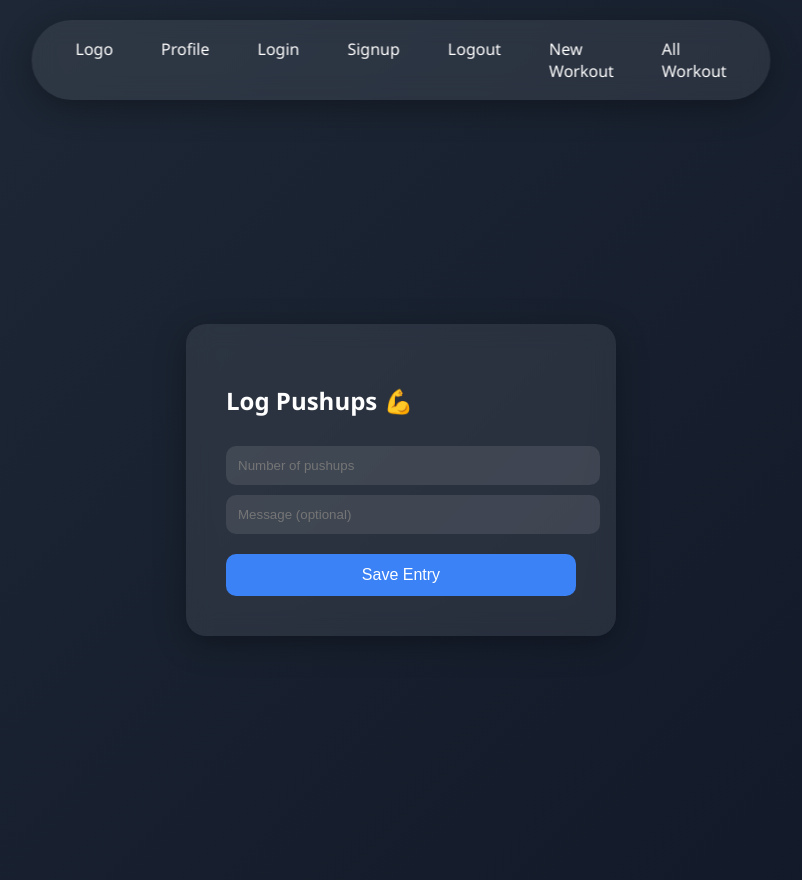
After one commit to AAYUSH-SAHAY-24326711019/Flask_Projects, a Flask app: page /new in a window 1280 px wide. The commit adds this page. Shown: the whole page, without its empty margins (239-1041 px from the left). Run offline with Flask 3, Linux system fonts and the light colour scheme; a user stored in the database is signed in.

Commit message:
added the login logout store and display workouts

```diff
--- a/pushups_logger/auth.py
+++ b/pushups_logger/auth.py
@@ -65,4 +65,4 @@ def login_post():
 @login_required
 def logout():
     logout_user()
-    return redirect('main.index')
+    return render_template('index.html')
--- a/pushups_logger/main.py
+++ b/pushups_logger/main.py
@@ -1,5 +1,9 @@
-from flask import Blueprint, render_template,url_for
+from flask import Blueprint, render_template,url_for,redirect,request,flash,abort
 from flask_login import login_required, current_user
+from . import db
+from .models import User
+from .models import Workout
+
 
 main = Blueprint('main', __name__)
 
@@ -13,3 +17,34 @@ def index():
 def profile():
     # return 'Hello World'
     return render_template('profile.html',name=current_user.name)
+
+# -------------Section to add the workouts -------------------start
+@main.route('/new')
+@login_required
+def new_workout():
+    return render_template('create_workout.html')
+
+@main.route('/new',methods=['POST'])
+@login_required
+def new_workout_post():
+    pushups= request.form.get('pushups')
+    comment = request.form.get('comment')
+
+    workout = Workout(pushups=pushups,comment=comment,author=current_user)
+    db.session.add(workout)
+    db.session.commit()
+
+    flash('Your workout has been added!')
+
+    return redirect(url_for('main.user_workouts'))
+
+# -------------Section to add the workouts -------------------end
+
+# -------------Section to see the workouts -------------------start
+@main.route('/all')
+@login_required
+def user_workouts():
+    user = User.query.filter_by(email=current_user.email).first_or_404()
+    workouts = user.workouts
+    return render_template('all_workouts.html',workouts=workouts,user=user)
+# -------------Section to see the workouts -------------------end
--- a/pushups_logger/templates/base.html
+++ b/pushups_logger/templates/base.html
@@ -15,6 +15,9 @@
 <a href="{{ url_for('auth.login') }}">Login</a>
 <a href="{{ url_for('auth.signup') }}">Signup</a>
 <a href="{{ url_for('auth.logout') }}">Logout</a>
+<a href="/new">New Workout</a>
+<a href="/all">All Workout</a>
+{#    # you can add it but ask the signup->login(automatic)->then store#}
 </div>
 
 {% block content %}
--- /dev/null
+++ b/pushups_logger/templates/create_workout.html
@@ -0,0 +1,33 @@
+{% extends 'base.html' %}
+{% block head %}
+{{ super() }}
+    <link rel="stylesheet" href="/static/style.css">
+{% endblock %}
+
+
+{% block content %}
+<!-- form container -->
+
+<div class="container">
+
+<div class="glass">
+
+<h2>Log Pushups 💪</h2>
+<form method="POST" action="/new">
+<input
+type="number"
+name="pushups"
+placeholder="Number of pushups"
+required>
+<input
+type="text"
+name="comment"
+placeholder="Message (optional)">
+<button type="submit">
+Save Entry
+</button>
+</form>
+</div>
+</div>
+
+{% endblock %}
--- a/pushups_logger/templates/login.html
+++ b/pushups_logger/templates/login.html
@@ -23,6 +23,8 @@ required>
 placeholder="Password"
 name="password"
 required>
+    <label for="remember"><input type="checkbox" id="remember" name="remember"> Remember me</label>
+
 
 <button type="submit">
 Login
```
Also changed, not shown: pushups_logger/models.py (+11 -0 lines), pushups_logger/static/style.css (+121 -0 lines), pushups_logger/templates/all_workouts.html (added, +59 -0 lines), instance/db.sqlite.
